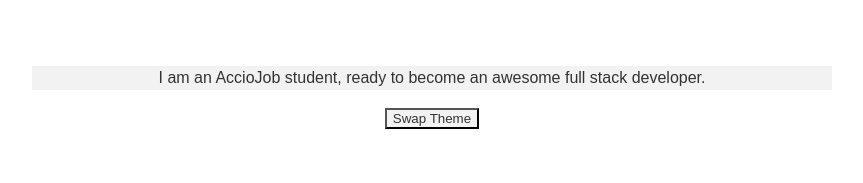
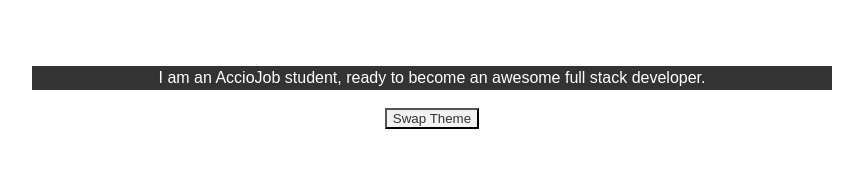
Before and after one commit to acciojob/dark-theme-misterKumar, a website: page main.html in a window 1280 px wide. Shown: the whole page, without its empty margins (208-1071 px from the left). Drawn offline with Linux system fonts and the light colour scheme.

Commit message:
created a submission

```diff
--- a/main.html
+++ b/main.html
@@ -10,7 +10,7 @@
     <main>
       <!-- html markup here -->
       <div class="container">
-		<div id="app" class="day">
+		<div id="app" class="day night">
 			<p id="ptag">I am an AccioJob student, ready to become an awesome full stack developer.</p>
 		</div>
 		<button id="swap" class="button_day" onclick="swapTheme()">Swap Theme</button>
```
